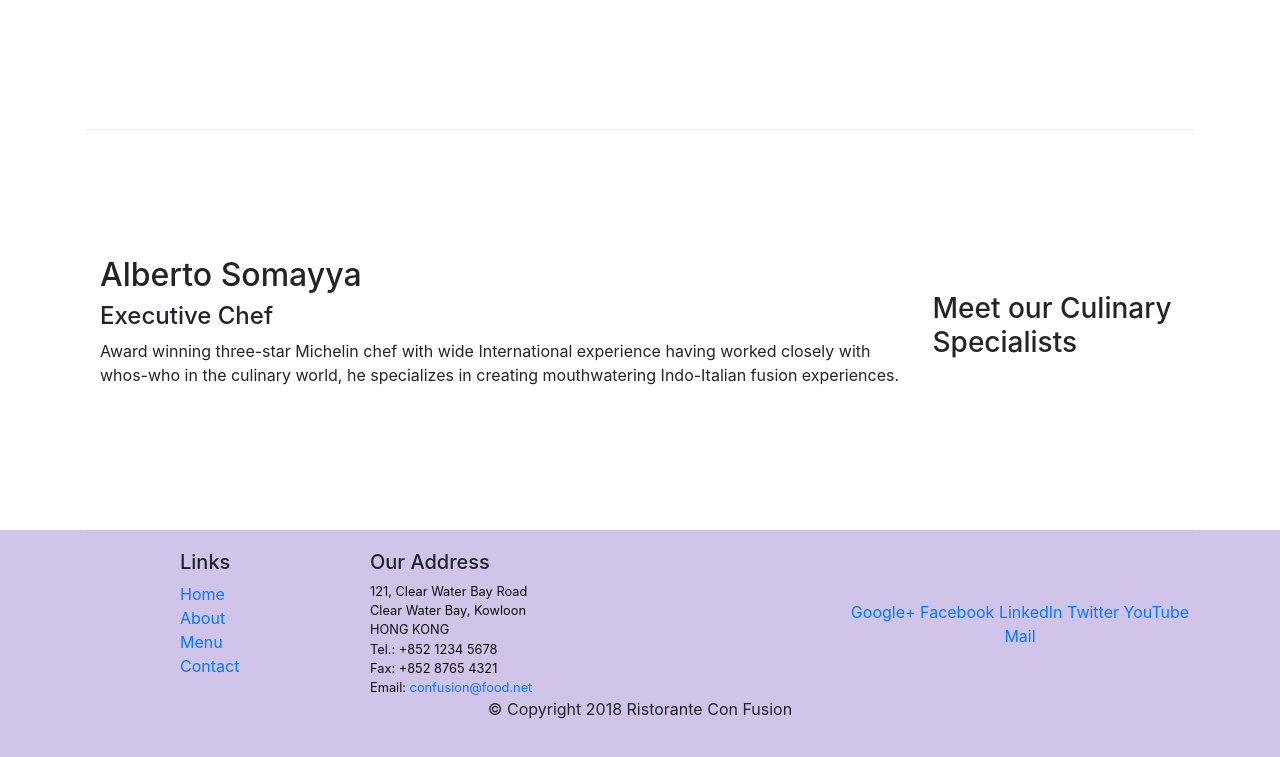
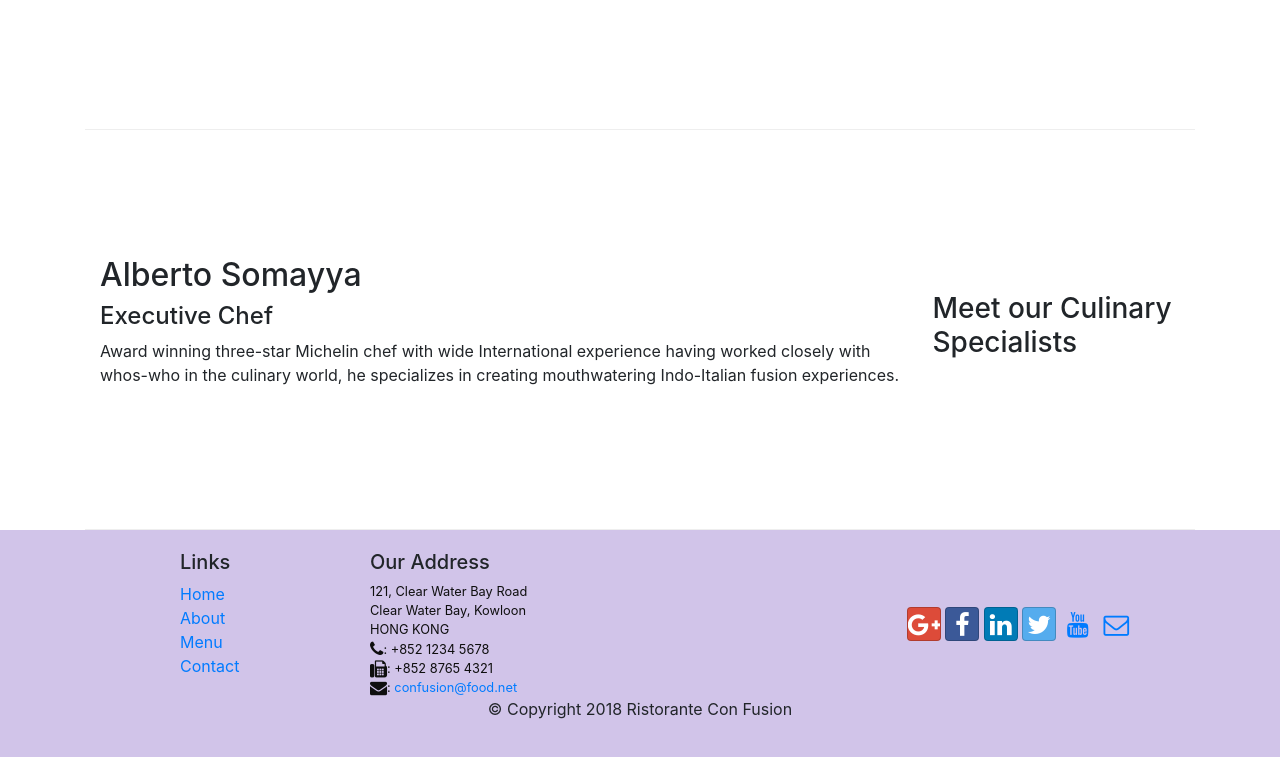
Before and after one commit to arkebi24/conFusion, a website: page index.html in a window 1280 px wide. Shown: the part 1004-1761 px from the top of the page. Drawn offline with nearby package versions, Linux system fonts and the light colour scheme.

Commit message:
icon-fonts

```diff
--- a/index.html
+++ b/index.html
@@ -9,6 +9,8 @@
 
     <!-- Bootstrap CSS -->
     <link rel="stylesheet" href="node_modules/bootstrap/dist/css/bootstrap.min.css">
+    <link rel="stylesheet" href="node_modules/font-awesome/css/font-awesome.min.css">
+    <link rel="stylesheet" href="node_modules/bootstrap-social/bootstrap-social.css">
     <link rel="stylesheet" href="css/styles.css">
     <title>Ristorante Con Fusion</title>
 </head>
@@ -22,10 +24,10 @@
             <a class="navbar-brand mr-auto" href="#">Ristorante Con Fusion</a>
             <div class="collapse navbar-collapse" id="Navbar">
                 <ul class="navbar-nav mr-auto">
-                    <li class="nav-items active"><a class="nav-link" href="#">Home</a></li>
-                    <li class="nav-items"><a class="nav-link" href="./aboutus.html">About</a></li>
-                    <li class="nav-items"><a class="nav-link" href="#">Menu</a></li>
-                    <li class="nav-items"><a class="nav-link" href="#">Contact</a></li>
+                    <li class="nav-items active"><a class="nav-link" href="#"><span class="fa fa-home fa-lg"></span> Home</a></li>
+                    <li class="nav-items"><a class="nav-link" href="./aboutus.html"><span class="fa fa-info fa-lg"></span> About</a></li>
+                    <li class="nav-items"><a class="nav-link" href="#"><span class="fa fa-list fa-lg"></span> Menu</a></li>
+                    <li class="nav-items"><a class="nav-link" href="#"><span class="fa fa-address-card fa-lg"></span> Contact</a></li>
                 </ul>
             </div>
         </div>
@@ -97,19 +99,19 @@
 		              121, Clear Water Bay Road<br>
 		              Clear Water Bay, Kowloon<br>
 		              HONG KONG<br>
-		              Tel.: +852 1234 5678<br>
-		              Fax: +852 8765 4321<br>
-		              Email: <a href="mailto:confusion@food.net">confusion@food.net</a>
+		              <i class="fa fa-phone fa-lg"></i>: +852 1234 5678<br>
+		              <i class="fa fa-fax fa-lg"></i>: +852 8765 4321<br>
+		              <i class="fa fa-envelope fa-lg"></i>: <a href="mailto:confusion@food.net">confusion@food.net</a>
 		           </address>
                 </div>
                 <div class="col-12 col-sm-4 align-self-center">
                     <div class="text-center">
-                        <a href="http://google.com/+">Google+</a>
-                        <a href="http://www.facebook.com/profile.php?id=">Facebook</a>
-                        <a href="http://www.linkedin.com/in/">LinkedIn</a>
-                        <a href="http://twitter.com/">Twitter</a>
-                        <a href="http://youtube.com/">YouTube</a>
-                        <a href="mailto:">Mail</a>
+                        <a class="btn btn-social-icon btn-google" href="http://google.com/+"><i class="fa fa-google-plus fa-lg"></i></a>
+                        <a class="btn btn-social-icon btn-facebook" href="http://www.facebook.com/profile.php?id="><i class="fa fa-facebook fa-lg"></i></a>
+                        <a class="btn btn-social-icon btn-linkedin" href="http://www.linkedin.com/in/"><i class="fa fa-linkedin fa-lg"></i></a>
+                        <a class="btn btn-social-icon btn-twitter" href="http://twitter.com/"><i class="fa fa-twitter fa-lg"></i></a>
+                        <a class="btn btn-social-icon btn-youtube" href="http://youtube.com/"><i class="fa fa-youtube fa-lg"></i></a>
+                        <a class="btn btn-social-icon" href="mailto:"><i class="fa fa-envelope-o fa-lg"></i></a>
                     </div>
                 </div>
            </div>
--- a/package.json
+++ b/package.json
@@ -15,6 +15,8 @@
   },
   "dependencies": {
     "bootstrap": "^4.0.0",
+    "bootstrap-social": "^5.1.1",
+    "font-awesome": "^4.7.0",
     "jquery": "^3.3.1",
     "popper.js": "^1.12.9"
   }
```
Also changed, not shown: aboutus.html (+15 -13 lines), 1 other file.
